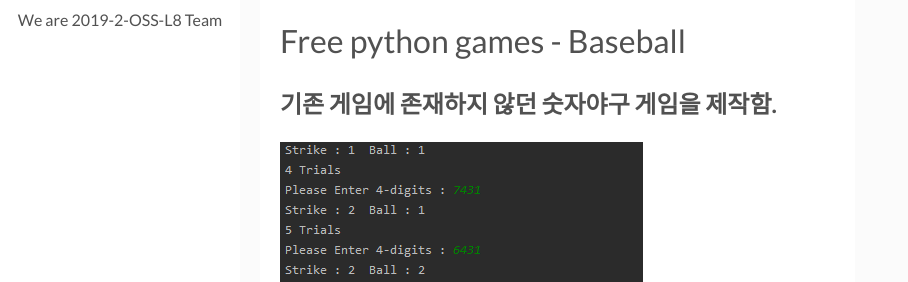
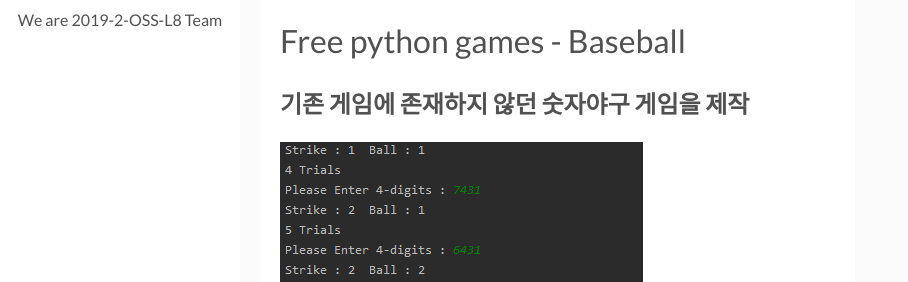
Before and after one commit to 19-2-SKKU-OSS/2019-2-OSS-L8-page, a Jekyll site: the page built from _posts/2017-04-06-how-i-rest-from-work (3번째 사본).markdown, in a window 1280 px wide and 900 px high, scrolled down 379 px. Shown: the part 171-453 px from the top of the window, without its empty margins (0-908 px from the left). Built offline with Jekyll 4.4.1, drawn with Linux system fonts in a browser that asks for light colours; comment, search, counter and statistics services are not loaded.

```diff
--- a/_posts/2017-04-06-how-i-rest-from-work (3번째 사본).markdown
+++ b/_posts/2017-04-06-how-i-rest-from-work (3번째 사본).markdown
@@ -10,7 +10,7 @@
 
 # Free python games - Baseball
 
-## 기존 게임에 존재하지 않던 숫자야구 게임을 제작함.
+## 기존 게임에 존재하지 않던 숫자야구 게임을 제작
 
 ![baseball]({{site.baseurl}}/assets/img/baseball.png)
 
```
